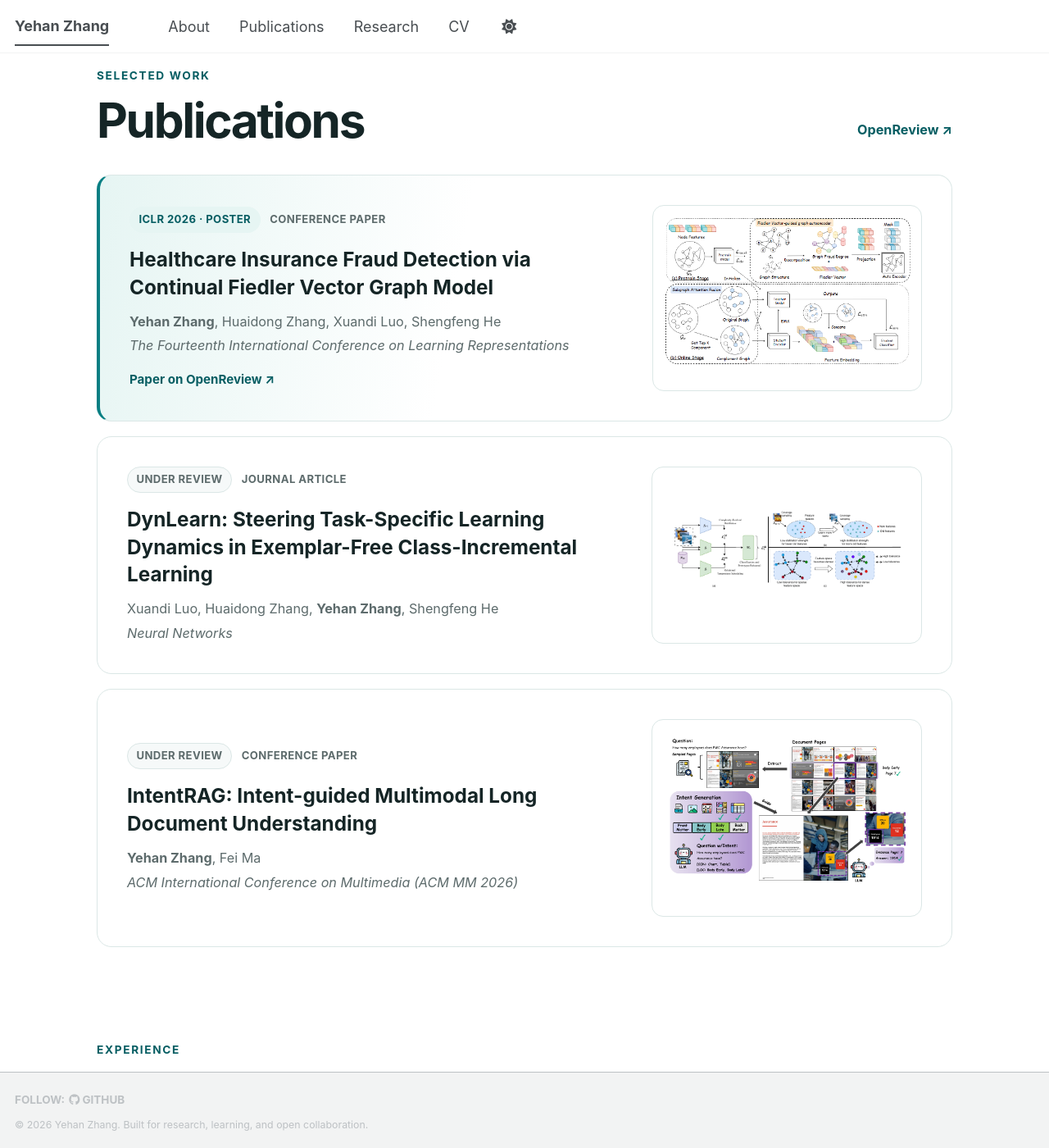
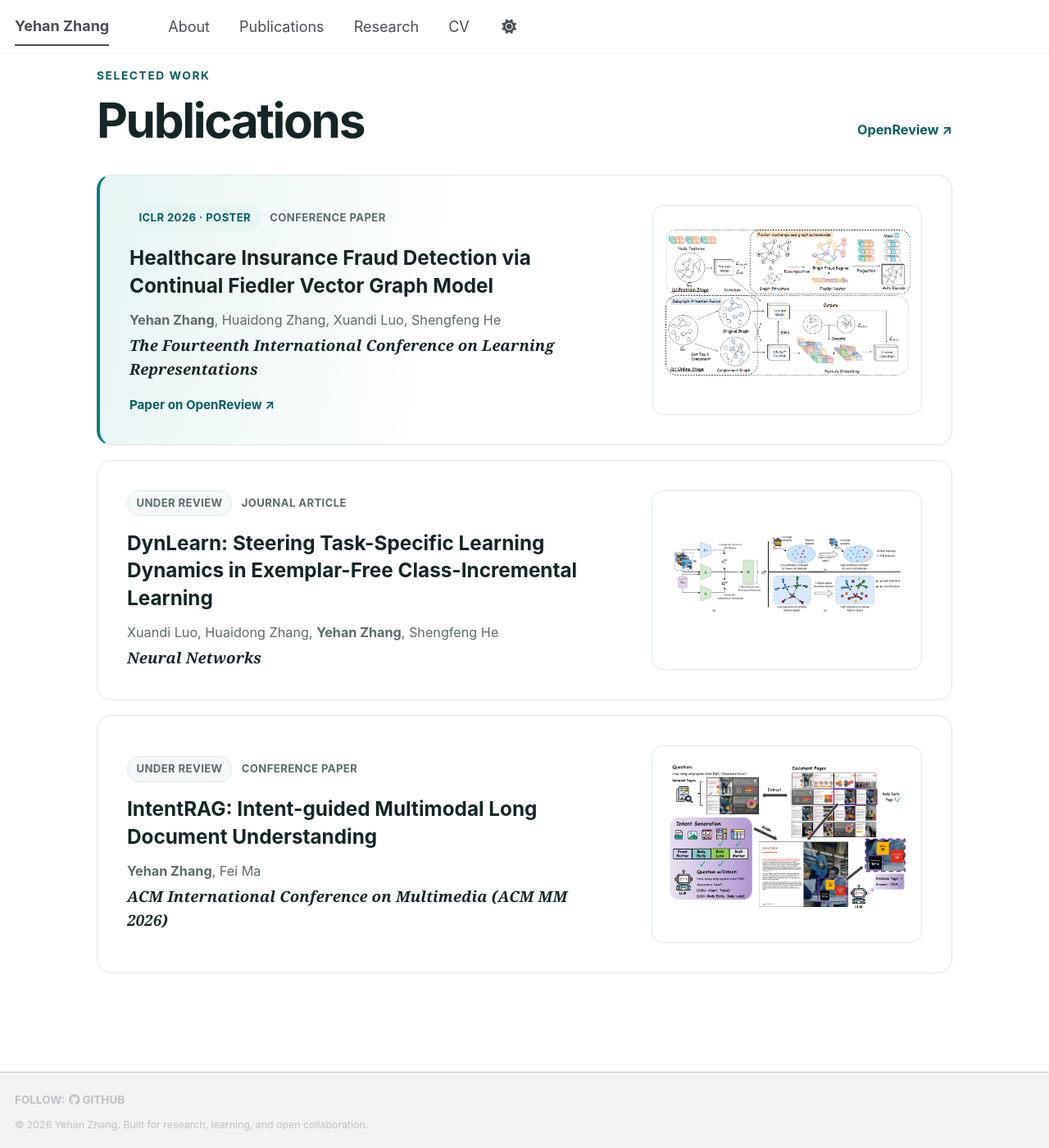
Before and after one commit to yhzhang1309/yhzhang1309.github.io, a Jekyll site: the page built from _pages/about.md, in a window 1280 px wide and 1400 px high, scrolled down 1227 px. Shown: the whole window at 82% size. Built offline with Jekyll 4.4.1, drawn with Linux system fonts in a browser that asks for light colours; a style sheet for code colours, icons or effects is not loaded.

Commit message:
Emphasize publication venue typography

```diff
--- a/_sass/layout/_academic-home.scss
+++ b/_sass/layout/_academic-home.scss
@@ -198,6 +198,14 @@ html[data-theme="dark"] {
 .publication-card h3 { max-width: 860px; margin: 0; color: var(--academic-heading); font-size: clamp(1.08rem, 2vw, 1.35rem); line-height: 1.38; }
 .publication-card__authors, .publication-card__venue { margin: 0.7rem 0 0; color: var(--academic-muted); font-size: 0.9rem; line-height: 1.55; }
 .publication-card__venue { margin-top: 0.25rem; }
+.publication-card__venue em {
+  color: var(--academic-heading);
+  font-family: Georgia, Cambria, "Times New Roman", serif;
+  font-size: 1.03rem;
+  font-style: italic;
+  font-weight: 600;
+  letter-spacing: 0.01em;
+}
 .academic-home .publication-card__link { display: inline-block; margin-top: 1rem; font-size: 0.84rem; font-weight: 750; }
 .publication-card__figure {
   align-self: stretch;
```
